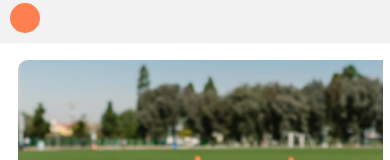
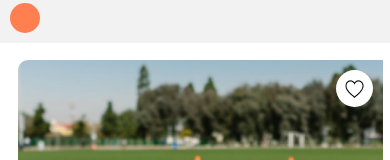
Before and after one commit to makloster/NoCountry-StayUp, a React Native app in the folder Front/mobile/: screen /HomeScreen in a window 390 px wide. Shown: the part 442-602 px from the top of the page. Built offline with nearby package versions, Linux system fonts and the light colour scheme.

Commit message:
add heart to cards home

```diff
--- a/Front/mobile/navigation/screens/HomeScreen/HomeCard.js
+++ b/Front/mobile/navigation/screens/HomeScreen/HomeCard.js
@@ -1,52 +1,47 @@
-import React, { useState } from "react";
-import { HomeStyles } from "./HomeScreenStyles";
+import React, { useContext, useState } from "react";
 import {
+	Dimensions,
+	FlatList,
+	Image,
+	StyleSheet,
+	Text,
+	TextInput,
+	TouchableOpacity,
+	View,
+} from "react-native";
+import {
+	Alert,
 	Button,
 	Card,
 	Icon,
 	ListItem,
 	SearchBar,
-    Alert,
 } from "react-native-elements";
-import {
-    FlatList,
-    Image,
-    StyleSheet,
-    Text,
-    TextInput,
-    View,
-    Dimensions,
-} from "react-native";
 import assets from "../../../constants/assets";
-import { TouchableOpacity } from "react-native-gesture-handler";
-import { useContext } from "react";
 import { ThemeContext } from "../../../Context/Theme";
+import { HomeStyles } from "./HomeScreenStyles";
 
 const HomeCard = () => {
 	const homeStyles = HomeStyles();
 	const { dark } = useContext(ThemeContext);
 
 	const [corazonOn, setCorazonOn] = useState(true);
+
+	const handleFavs = () => {
+		setCorazonOn(!corazonOn);
+	};
 	return (
 		<View style={homeStyles.cards}>
-            {/*    <TouchableOpacity
-                onPress={() => {
-                    setCorazonOn(!corazonOn);
-                }}>
-                {corazonOn ? (
+			<TouchableOpacity
+				onPress={handleFavs}
+				style={homeStyles.corazon_en_card}>
 				<Image
-                        source={assets.like}
+					source={
+						corazonOn ? assets.like : assets.favorite_red_filled
+					}
 					resizeMode='contain'
-                        style={homeStyles.corazon_en_card}
 				/>
-                ) : (
-                    <Image
-                        source={assets.favorite_red_filled}
-                        resizeMode='contain'
-                        style={homeStyles.corazon_en_card}
-                    />
-                )}
-            </TouchableOpacity> */}
+			</TouchableOpacity>
 
 			<Card.Image style={homeStyles.image} source={assets.dummy1} />
 
--- a/Front/mobile/navigation/screens/HomeScreen/HomeScreenStyles.js
+++ b/Front/mobile/navigation/screens/HomeScreen/HomeScreenStyles.js
@@ -1,6 +1,6 @@
-import { StyleSheet, Dimensions } from "react-native";
+import { useContext } from "react";
+import { Dimensions, StyleSheet } from "react-native";
 import { ThemeContext } from "../../../Context/Theme";
-import { useContext } from "react";
 const widthScreen = Dimensions.get("window").width;
 const heightImage = widthScreen;
 
@@ -85,12 +85,15 @@ export const HomeStyles = () => {
 		corazon_en_card: {
 			width: 37,
 			height: 37,
-            marginRight: 12,
-            marginTop: 15,
-            position: "relative",
-            justifyContent: "flex-end",
 			zIndex: 10,
-            alignSelf: "flex-end",
+			position: "absolute",
+			right: 10,
+			top: 10,
+			backgroundColor: "white",
+			display: "flex",
+			alignItems: "center",
+			justifyContent: "center",
+			borderRadius: 50,
 		},
 		star_red: {
 			width: 15,
@@ -102,6 +105,7 @@ export const HomeStyles = () => {
 			width: widthScreen - 25,
 			marginLeft: 18,
 			marginTop: 17,
+			position: "relative",
 		},
 		nombre_cancha: {
 			flexDirection: "row",
```
Lines whose indentation alone changed are shown as unchanged.
